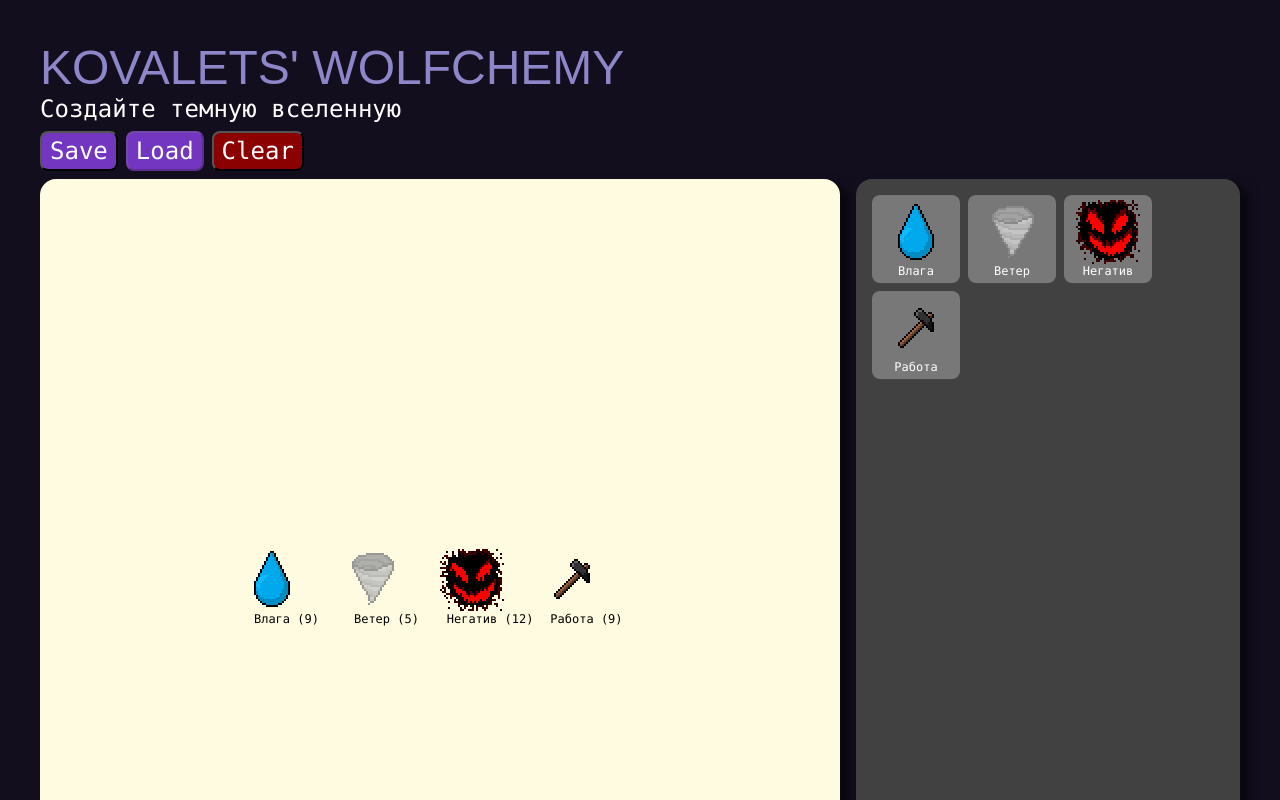
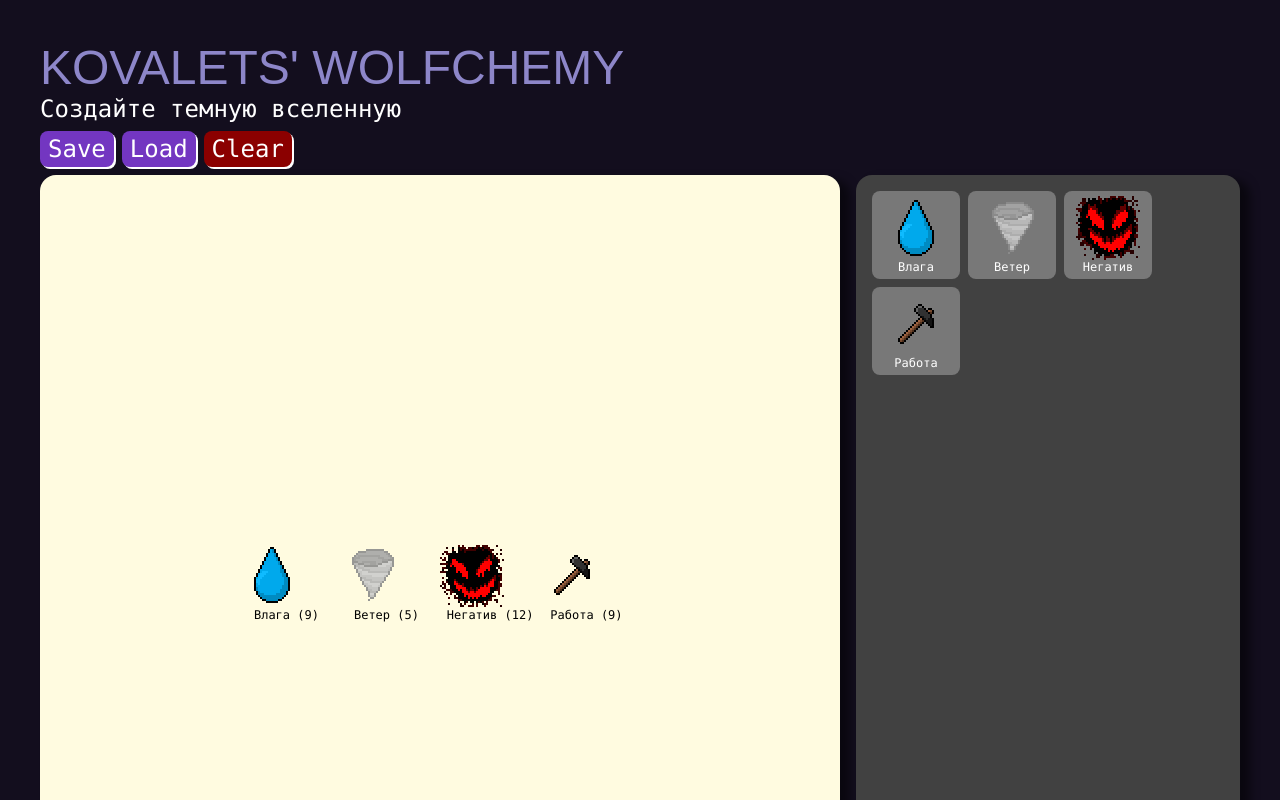
Before and after one commit to Belianin/Alchemy, a website built with webpack: page src/index.html in a window 1280 px wide. Shown: the top 800 px of the page. Built offline with nearby package versions, Linux system fonts and the light colour scheme; files whose address does not match are found by name; a web font is replaced by a local one.

Commit message:
Change buttons border

```diff
--- a/src/index.css
+++ b/src/index.css
@@ -16,6 +16,8 @@ button {
   color: white;
   border-radius: 8px;
   cursor: pointer;
+  border: none;
+  box-shadow: 2px 2px 0px white;
 }
 
 canvas {
```
